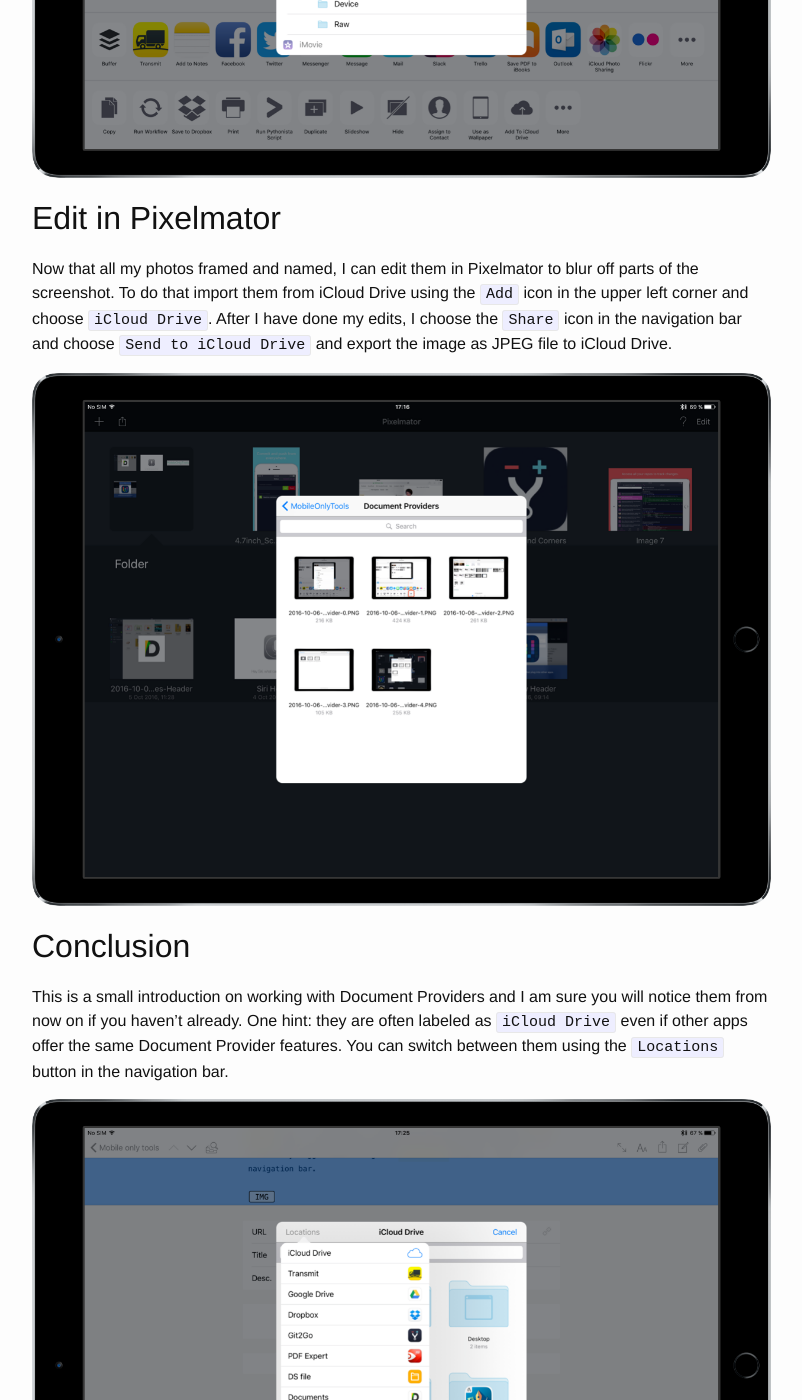
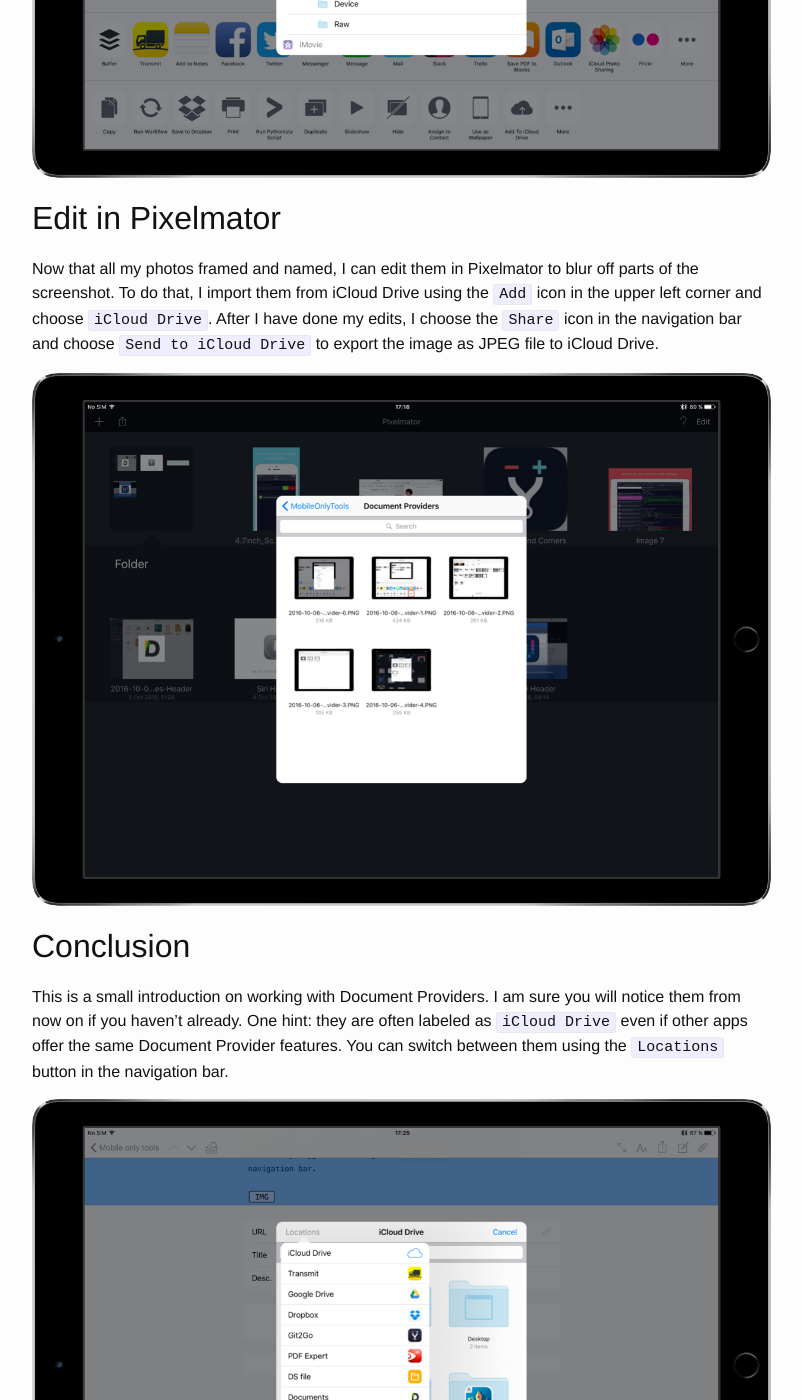
Before and after one commit to nerdishbynature/mobileonly.tools, a Jekyll site: the page built from _posts/2016-10-06-Introduction-to-Document-Providers.md, in a window 1280 px wide and 1400 px high, scrolled down 2685 px. Shown: the whole window, without its empty margins (238-1040 px from the left). Built offline with Jekyll 4.4.1, drawn with Linux system fonts in a browser that asks for light colours; comment, search, counter and statistics services are not loaded; some of the changed text lies outside the part shown.

Commit message:
Remove superfluous words

```diff
--- a/_posts/2016-10-06-Introduction-to-Document-Providers.md
+++ b/_posts/2016-10-06-Introduction-to-Document-Providers.md
@@ -27,19 +27,19 @@
 
 ## Export Pictures to iCloud Drive
 
-For this article I made screenshots to show you the different actions. I took the screenshots, framed them using [Workflow](https://workflow.is/workflows/ffd63c38cfc94b2c888cf4f15d0f9f22) and exported put them into a folder in Photos. After I annotated them, I export them into iCloud Drive and organize them into my folder structure.
+For this article I made screenshots to show you the different actions. I took the screenshots, framed them using [Workflow](https://workflow.is/workflows/ffd63c38cfc94b2c888cf4f15d0f9f22) and put them into a folder in Photos. After I annotated them, I exported them into iCloud Drive and organized them into my folder structure.
 
 ![](/img/2016-10-06-Document-Provider-1.PNG)
 ![](/img/2016-10-06-Document-Provider-0.PNG)
 
 ## Edit in Pixelmator
 
-Now that all my photos framed and named, I can edit them in Pixelmator to blur off parts of the screenshot. To do that import them from iCloud Drive using the `Add` icon in the upper left corner and choose `iCloud Drive`. After I have done my edits, I choose the `Share` icon in the navigation bar and choose `Send to iCloud Drive` and export the image as JPEG file to iCloud Drive.
+Now that all my photos framed and named, I can edit them in Pixelmator to blur off parts of the screenshot. To do that, I import them from iCloud Drive using the `Add` icon in the upper left corner and choose `iCloud Drive`. After I have done my edits, I choose the `Share` icon in the navigation bar and choose `Send to iCloud Drive` to export the image as JPEG file to iCloud Drive.
 
 ![](/img/2016-10-06-Document-Provider-4.PNG)
 
 ## Conclusion
 
-This is a small introduction on working with Document Providers and I am sure you will notice them from now on if you haven't already. One hint: they are often labeled as `iCloud Drive` even if other apps offer the same Document Provider features. You can switch between them using the `Locations` button in the navigation bar.
+This is a small introduction on working with Document Providers. I am sure you will notice them from now on if you haven't already. One hint: they are often labeled as `iCloud Drive` even if other apps offer the same Document Provider features. You can switch between them using the `Locations` button in the navigation bar.
 
 ![](/img/2016-10-06-Document-Provider-5.PNG)
```
